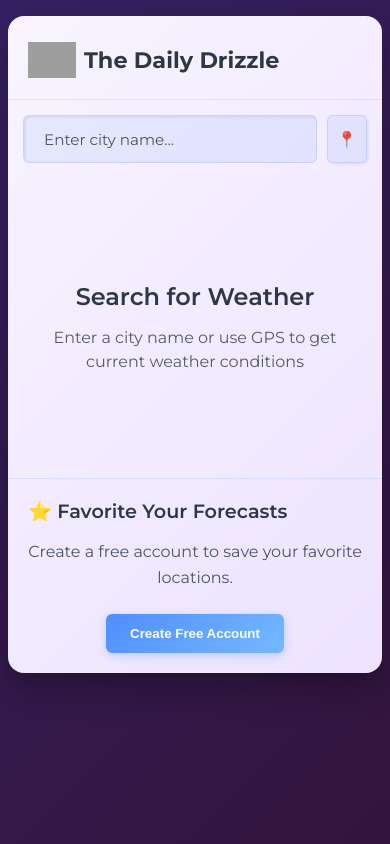
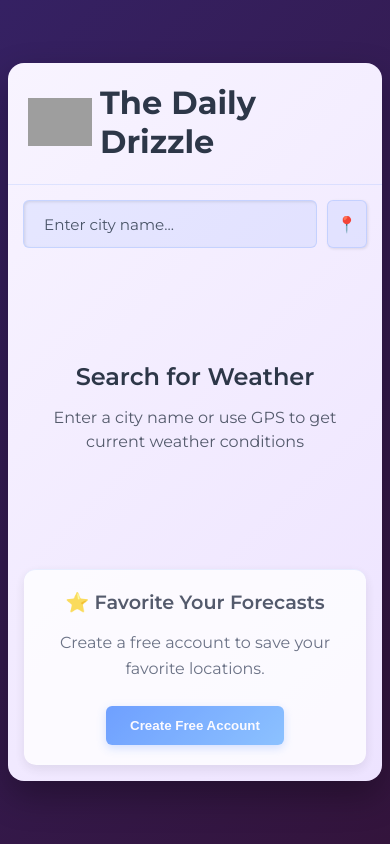
Before and after one commit to mfmarson/Weather-App, a React (Create React App) app in the folder frontend/: page /guest in a window 390 px wide. Built offline with nearby package versions, Linux system fonts and the light colour scheme; grey boxes are pictures that could not be loaded.

Commit message:
style: Update WeatherCard, Login, and WeatherDashboard styles for improved layout and readability

```diff
--- a/frontend/src/components/WeatherCard.module.css
+++ b/frontend/src/components/WeatherCard.module.css
@@ -137,7 +137,6 @@
   display: flex;
   align-items: center;
   justify-content: center;
-
 }
 
 .weatherIcon {
@@ -165,11 +164,12 @@
 
 .description {
   text-transform: capitalize;
-  font-weight: 500;
-  font-size: 1.2rem;
+  font-weight: 350;
+  font-size: 1rem;
   color: rgba(255, 255, 255, 0.95);
   margin: 0;
   text-align: center;
+  opacity: 0.9;
 }
 
 .weatherDetails {
@@ -195,7 +195,7 @@
 /* No results and loading state styles */
 .noResults,
 .loadingState {
-  min-height: 300px;
+  min-height: 290px;
   display: flex;
   color: #fff;
   padding: 40px 25px;
@@ -443,4 +443,12 @@
   .errorSection {
     padding: 0 15px 15px;
   }
+
+  .seamlessLightContainer {
+    border-radius: 0;
+    box-shadow: none;
+    background: transparent;
+    margin: 0;
+    color: #2d3748;
+  }
 }
--- a/frontend/src/pages/LandingPage.tsx
+++ b/frontend/src/pages/LandingPage.tsx
@@ -36,7 +36,7 @@ const LandingPage: React.FC = () => {
             </div>
 
             <div className={styles.feature}>
-              <span className={styles.starIcon}>✅</span>
+              <span className={styles.starIcon}>⭐️</span>
               <div className={styles.featureContent}>
                 <strong>Save Favorites</strong>
                 <p>
--- a/frontend/src/pages/Login.module.css
+++ b/frontend/src/pages/Login.module.css
@@ -52,7 +52,8 @@
 }
 
 .subtitle {
-  font-size: 1rem;
+  font-size: 1.4rem;
+  padding-top: 0.5rem;
   font-style: italic;
   color: #4a5568;
   margin: 0;
--- a/frontend/src/pages/Login.tsx
+++ b/frontend/src/pages/Login.tsx
@@ -34,10 +34,7 @@ const LoginPage: React.FC = () => {
         {/* Title Section */}
         <div className={styles.titleSection}>
           <h1 className={styles.title}>The Daily Drizzle</h1>
-          <p className={styles.subtitle}>
-            Welcome Back!
-            <br /> Please log in to continue
-          </p>
+          <p className={styles.subtitle}>Welcome Back!</p>
         </div>
 
         <form onSubmit={handleLogin}>
--- a/frontend/src/pages/WeatherDashboard.module.css
+++ b/frontend/src/pages/WeatherDashboard.module.css
@@ -2,7 +2,8 @@
   min-height: 100vh;
   background: linear-gradient(135deg, #352163, #33143c);
   display: flex;
-  align-items: flex-start;
+  flex-direction: column;
+  align-items: center;
   justify-content: center;
   padding: 2rem 1rem;
   font-family: "Montserrat", sans-serif;
@@ -11,7 +12,7 @@
 .appContainer {
   position: relative;
   width: 100%;
-  max-width: 450px;
+  max-width: 500px;
   border-radius: 16px;
   background: linear-gradient(135deg, #f8f4ff 0%, #ede3ff 100%);
   box-shadow: 0 15px 35px rgba(0, 0, 0, 0.3);
@@ -23,13 +24,13 @@
   padding: 25px 25px 15px;
   border-bottom: 1px solid rgba(79, 142, 255, 0.15);
   display: flex;
+  align-items: center;
   justify-content: space-between;
-  align-items: center;
 }
 
 .logo {
-  width: 3rem;
-  height: 3rem;
+  width: 4rem;
+  height: 4rem;
   object-fit: contain;
   flex-shrink: 0;
 }
@@ -41,16 +42,7 @@
 }
 
 .brandSection h1 {
-  font-size: 1.4rem;
-  font-weight: 700;
-  margin: 0;
-  color: #2d3748;
-  cursor: pointer;
-  transition: color 0.3s ease;
-}
-
-.brandSection h1 {
-  font-size: 1.4rem;
+  font-size: 2rem;
   font-weight: 700;
   margin: 0;
   color: #2d3748;
@@ -69,8 +61,8 @@
 
 .button {
   width: 100%;
-  padding: 1rem;
-  font-size: 1.1rem;
+  padding: 0.8rem;
+  font-size: 1rem;
   font-weight: 600;
   border: none;
   border-radius: 8px;
@@ -97,8 +89,16 @@
 
 .favoritesSection,
 .ctaSection {
-  padding: 25px;
+  padding: 1.5rem;
+  background: white;
+  border-radius: 12px;
+  margin: 1rem;
+  box-shadow: 0 4px 12px rgba(0, 0, 0, 0.1);
+  display: flex;
+  flex-direction: column;
+  align-items: center;
   border-top: 1px solid rgba(79, 142, 255, 0.15);
+  opacity: 0.8;
 }
 
 .sectionTitle {
@@ -106,17 +106,6 @@
   font-weight: 600;
   margin: 0 0 1rem 0;
   color: #2d3748;
-}
-
-.comingSoon {
-  text-align: center;
-  color: #4a5568;
-  padding: 1rem 0;
-}
-
-.comingSoon em {
-  color: #4f8eff;
-  font-style: italic;
 }
 
 .ctaContent {
@@ -175,8 +164,25 @@
 }
 
 @media (max-width: 480px) {
+  .appHeader {
+    display: block;
+  }
+  .brandSection h1 {
+    padding-bottom: 0.5rem;
+  }
+
   .button {
     padding: 0.8rem;
     font-size: 1rem;
   }
+
+  .favoritesSection,
+  .ctaSection {
+    padding: 20px;
+    text-align: center;
+  }
+
+  .sectionTitle {
+    text-align: center;
+  }
 }
```
